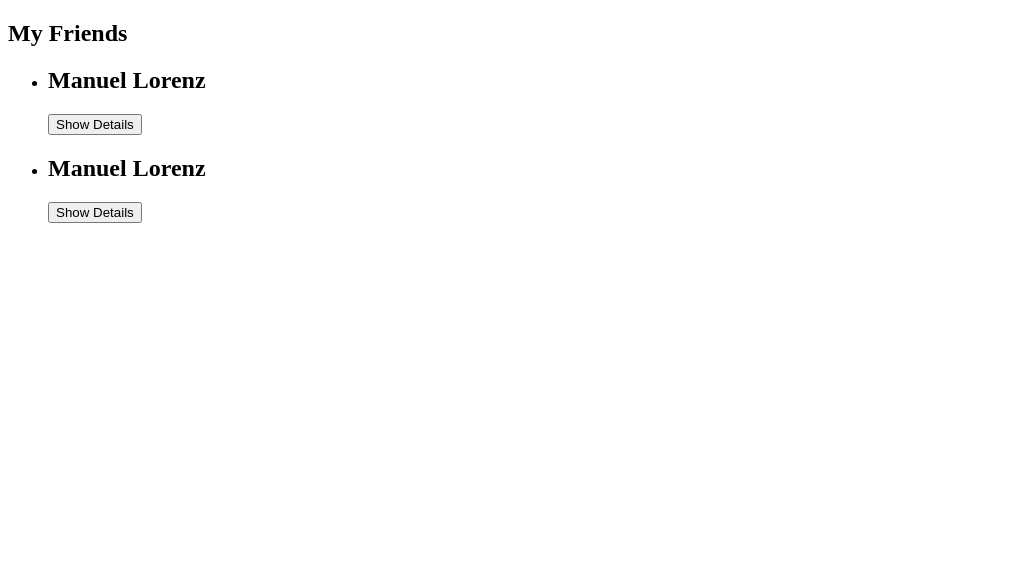
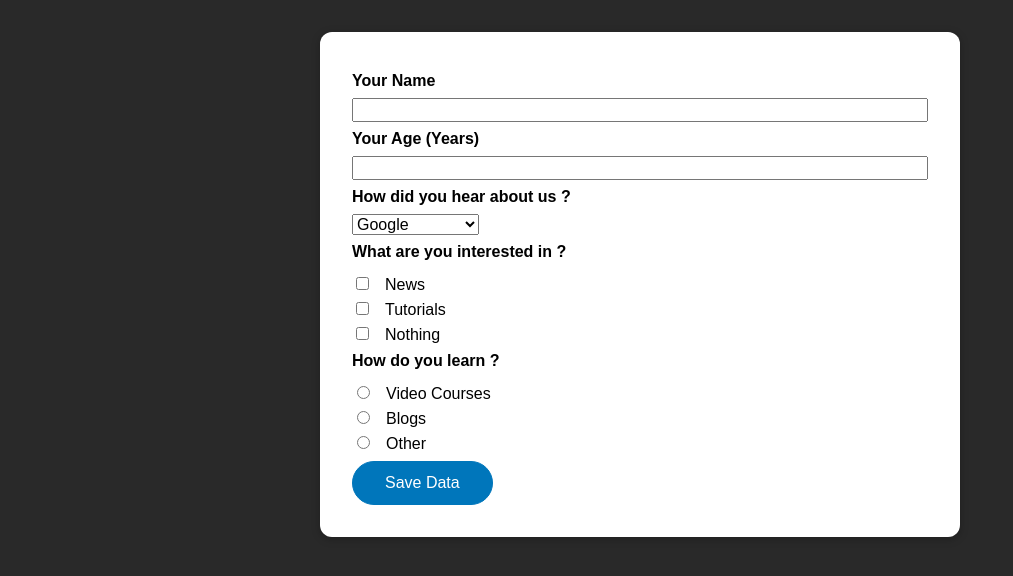
Before and after one commit to aki0609-free/vue_component_1, a Vue app: page / in a window 1280 px wide. Shown: the top 576 px of the page, without its empty margins (0-1013 px from the left). Built offline with nearby package versions, Linux system fonts and the light colour scheme.

Commit message:
section11_setup

```diff
--- a/src/App.vue
+++ b/src/App.vue
@@ -1,34 +1,28 @@
 <template>
-  <section>
-    <h2>My Friends</h2>
-    <ul>
-      <friend-contact></friend-contact>
-      <friend-contact></friend-contact>
-    </ul>
-  </section>
+  <the-form></the-form>
 </template>
 
 <script>
-import FriendContact from './components/FriendContact.vue';
+import TheForm from './components/TheForm.vue';
+
 export default {
-  components: { FriendContact },
-  data() {
-    return {
-      frinds: [
-        {
-          id: "manuel",
-          name: "Manuel Lorenz",
-          phone: "0123 45678 90",
-          email: "manuel@localhost.com",
-        },
-        {
-          id: "julie",
-          name: "Julie Jones",
-          phone: "3210 4568 90",
-          email: "julie@localhost.com",
-        },
-      ],
-    };
-  },
-};
+  components: {
+    TheForm,
+  }
+}
 </script>
+
+<style>
+* {
+  box-sizing: border-box;
+}
+
+html {
+  font-family: sans-serif;
+}
+
+body {
+  margin: 0;
+  background-color: #292929;
+}
+</style>
--- a/src/components/FriendContact.vue
+++ /dev/null
@@ -1,31 +0,0 @@
-<template>
-    <li>
-        <h2>{{ friend.name }}</h2>
-        <button @click="toggleDetails">Show Details</button>
-        <ul v-if="detailsAreVisible">
-            <li><strong>Phone:</strong>{{ friend.phone }}</li>
-            <li><strong>Email:</strong>{{ friend.email }}</li>
-        </ul>
-    </li>
-</template>
-
-<script>
-export default {
-    data() {
-        return {
-            detailsAreVisible: false,
-            friend: {
-                id: "manuel",
-                name: "Manuel Lorenz",
-                phone: "0123 45678 90",
-                email: "manuel@localhost.com"
-            },
-        }
-    },
-    methods: {
-        toggleDetails() {
-            this.detailsAreVisible = !this.detailsAreVisible;
-        }
-    }
-};
-</script>
--- /dev/null
+++ b/src/components/TheForm.vue
@@ -0,0 +1,117 @@
+<template>
+  <form>
+    <div class="form-control">
+      <label for="user-name">Your Name</label>
+      <input id="user-name" name="user-name" type="text" />
+    </div>
+    <div class="form-control">
+      <label for="age">Your Age (Years)</label>
+      <input id="age" name="age" type="number" />
+    </div>
+    <div class="form-control">
+      <label for="refferer">How did you hear about us ?</label>
+      <select id="referer" name="referer">
+        <option value="google">Google</option>
+        <option value="wom">Word of mouth</option>
+        <option value="newspaper">Newspaper</option>
+      </select>
+    </div>
+    <div class="form-control">
+      <h2>What are you interested in ?</h2>
+      <div>
+        <input id="interest-news" name="interest" type="checkbox" />
+        <label for="interest-news">News</label>
+      </div>
+      <div>
+        <input id="interest-tutorials" name="interest" type="checkbox" />
+        <label for="interest-tutorials">Tutorials</label>
+      </div>
+      <div>
+        <input id="interest-nothing" name="interest" type="checkbox" />
+        <label for="interest-nothing">Nothing</label>
+      </div>
+    </div>
+    <div class="form-control">
+      <h2>How do you learn ?</h2>
+      <div>
+        <input id="how-video" name="how" type="radio" />
+        <label for="how-video">Video Courses</label>
+      </div>
+      <div>
+        <input id="how-blogs" name="how" type="radio" />
+        <label for="how-blogs">Blogs</label>
+      </div>
+      <div>
+        <input id="how-other" name="how" type="radio" />
+        <label for="how-other">Other</label>
+      </div>
+    </div>
+    <div>
+      <button>Save Data</button>
+    </div>
+  </form>
+</template>
+
+<style scoped>
+form {
+  margin: 2rem auto;
+  max-width: 40rem;
+  border-radius: 12px;
+  box-shadow: 0 2px 8px rgba(0, 0, 0, 0.26);
+  padding: 2rem;
+  background-color: #ffffff;
+}
+
+.form-control {
+  margin: 0.5rem 0;
+}
+
+label {
+  font-weight: bold;
+}
+
+h2 {
+  font-size: 1rem;
+  margin: 0.5rem 0;
+}
+
+input,
+select {
+  display: block;
+  width: 100%;
+  font: inherit;
+  margin-top: 0.5rem;
+}
+
+select {
+  width: auto;
+}
+
+input[type="checkbox"],
+input[type="radio"] {
+  display: inline-block;
+  width: auto;
+  margin-right: 1rem;
+}
+
+input[type="checkbox"] + label,
+input[type="radio"] + label {
+  font-weight: normal;
+}
+
+button {
+  font: inherit;
+  border: 1px solid #0076bb;
+  background-color: #0076bb;
+  color: white;
+  cursor: pointer;
+  padding: 0.75rem 2rem;
+  border-radius: 30px;
+}
+
+button:hover,
+button:active {
+  border-color: #002350;
+  background-color: #002350;
+}
+</style>
```
Also changed, not shown: src/main.js (+1 -6 lines).
